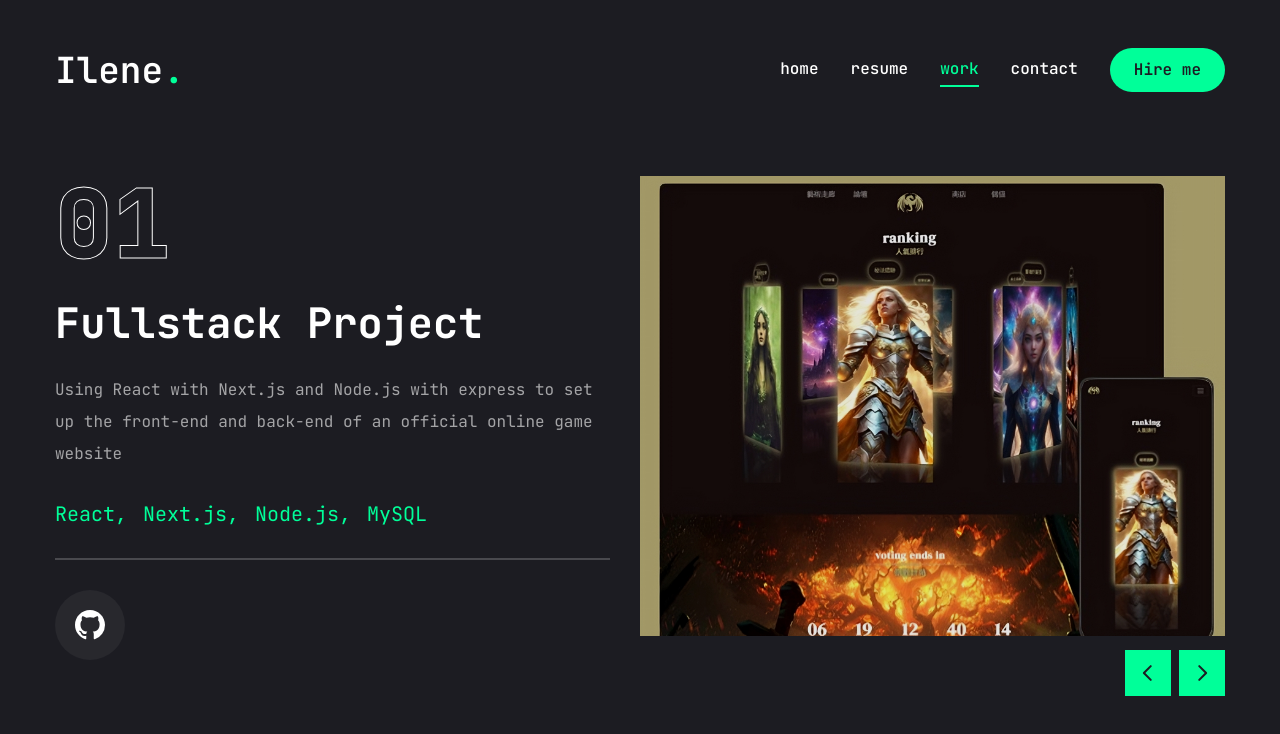
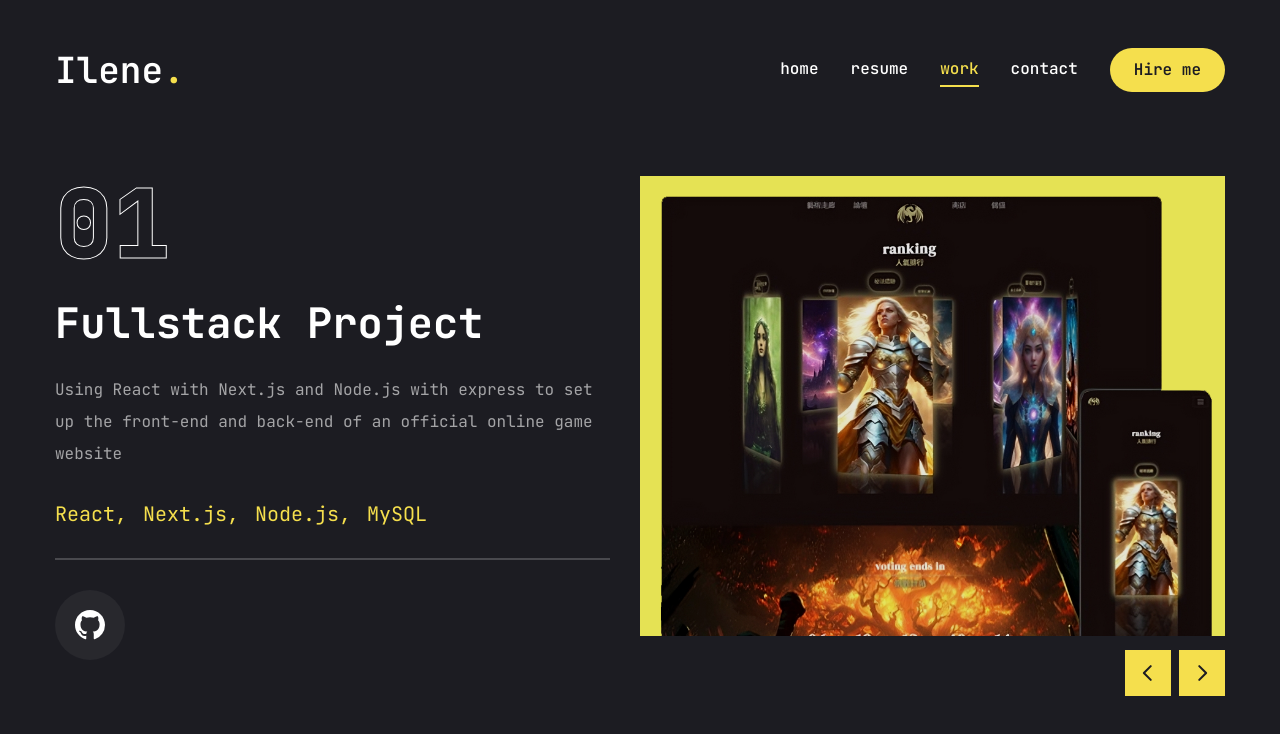
Before and after one commit to ileneh889/portfolio, a Next.js app: page /work in a window 1280 px wide. Shown: the top 734 px of the page. Built offline with nearby package versions, Linux system fonts and the light colour scheme; grey boxes are pictures that could not be loaded.

Commit message:
change color-accent, stroke

```diff
--- a/app/contact/page.jsx
+++ b/app/contact/page.jsx
@@ -81,7 +81,7 @@ export default function Contact() {
               onSubmit={onSubmit}
             >
               <h3 className="text-4xl text-accent">Let's work together</h3>
-              <p className="text-white/60">Looking for a Front-en developer? Drop a message and let me know you're interested!</p>
+              <p className="text-white/60">Looking for a Front-end developer? Drop a message and let me know you're interested!</p>
               {/* input */}
               <div className="grid grid-cols-1 md:grid-cols-2 gap-6">
                 <Input type="firstname" placeholder="firstname *" name="firstname" value={formData.firstname} onChange={handleChange} required />
--- a/app/globals.css
+++ b/app/globals.css
@@ -30,6 +30,6 @@
     -webkit-text-stroke: 1px #ffffff;
   }
   .text-outline:hover {
-    -webkit-text-stroke: 1px #00ff99;
+    -webkit-text-stroke: 1px #F5DF4D;
   }
 }
--- a/app/resume/page.jsx
+++ b/app/resume/page.jsx
@@ -61,7 +61,7 @@ export default function Resume() {
                 <div className="flex flex-col gap-[30px]">
                   <div className="flex flex-col gap-[30px] text-center xl:text-left">
                     <h3 className="text-4xl font-bold">{SKILLS.title}</h3>
-                    <p className="max-w-[600px] text-white/60 mx-auto xl:mx-0">{SKILLS.description}</p>
+                    <p className="w-full text-white/60 mx-auto xl:mx-0">{SKILLS.description}</p>
                   </div>
                   <ul className="grid grid-cols-2 sm:grid-cols-3 md:grid-cols-5 gap-4 xl:gap-[20px]">
                     {SKILLS.skillList.map((skill, index) => {
--- a/app/work/page.jsx
+++ b/app/work/page.jsx
@@ -79,7 +79,7 @@ export default function Work() {
               <div className="flex items-center gap-4">
                 {/* live project btn */}
                 {project.live.length !== 0 &&
-                  <Link href={project.live}>
+                  <a href={project.live} target="_blank">
                     <TooltipProvider delayDuration={100}>
                       <Tooltip>
                         {/* trigger */}
@@ -92,11 +92,11 @@ export default function Work() {
                         </TooltipContent>
                       </Tooltip>
                     </TooltipProvider>
-                  </Link>
+                  </a>
                 }
 
                 {/* github project btn */}
-                <Link href={project.github}>
+                <a href={project.github} target="_blank">
                   <TooltipProvider delayDuration={100}>
                     <Tooltip>
                       {/* trigger */}
@@ -109,7 +109,7 @@ export default function Work() {
                       </TooltipContent>
                     </Tooltip>
                   </TooltipProvider>
-                </Link>
+                </a>
               </div>
             </div>
           </div>
--- a/components/Photo.jsx
+++ b/components/Photo.jsx
@@ -51,7 +51,7 @@ export default function Photo({ basepath }) {
             cx="253"
             cy="253"
             r="250"
-            stroke="#80ff92"
+            stroke="#F5DF4D"   //color
             strokeWidth="4"
             strokeLinecap="round"
             strokeLinejoin="round"
--- a/components/Social.jsx
+++ b/components/Social.jsx
@@ -4,8 +4,6 @@ import { FaGithub, FaLinkedinIn, FaYoutube, FaTwitter } from "react-icons/fa";
 const socials = [
   { icon: <FaGithub />, path: "https://github.com/ileneh889" },
   { icon: <FaLinkedinIn />, path: "https://www.linkedin.com/in/yu-wen-huang-291080291/" },
-  // { icon: <FaYoutube />, path: "" },
-  // { icon: <FaTwitter />, path: "" }
 ];
 
 export default function Social({ containerStyles, iconStyles }) {
--- a/components/Stats.jsx
+++ b/components/Stats.jsx
@@ -36,7 +36,7 @@ export default function Stats() {
                 className="text-4xl xl:text-6xl font-extrabold"
               />
               <p
-                className={`${item.text.length < 15 ? "max-w-[100px]" : "max-w-[150px]"} leading-snug text-white/80`}
+                className={`${item.text.length < 15 ? "max-w-[100px]" : "max-w-[150px]"} leading-snug text-accent/80`}
               >
                 {item.text}
               </p>
--- a/tailwind.config.mjs
+++ b/tailwind.config.mjs
@@ -28,8 +28,8 @@ const tailwindConfig = {
 			colors: {
 				primary: '#1c1c22',
 				accent: {
-					DEFAULT: '#00ff99',   //green-ish
-					hover: '#00e187',     //green-ish
+					DEFAULT: '#F5DF4D',   //green-ish#00ff99
+					hover: '#bab754',     //green-ish#00e187
 				},
 			},
 			keyframes: {
```
Also changed, not shown: lib/utils.js, public/assets/work/game_scr.png.
